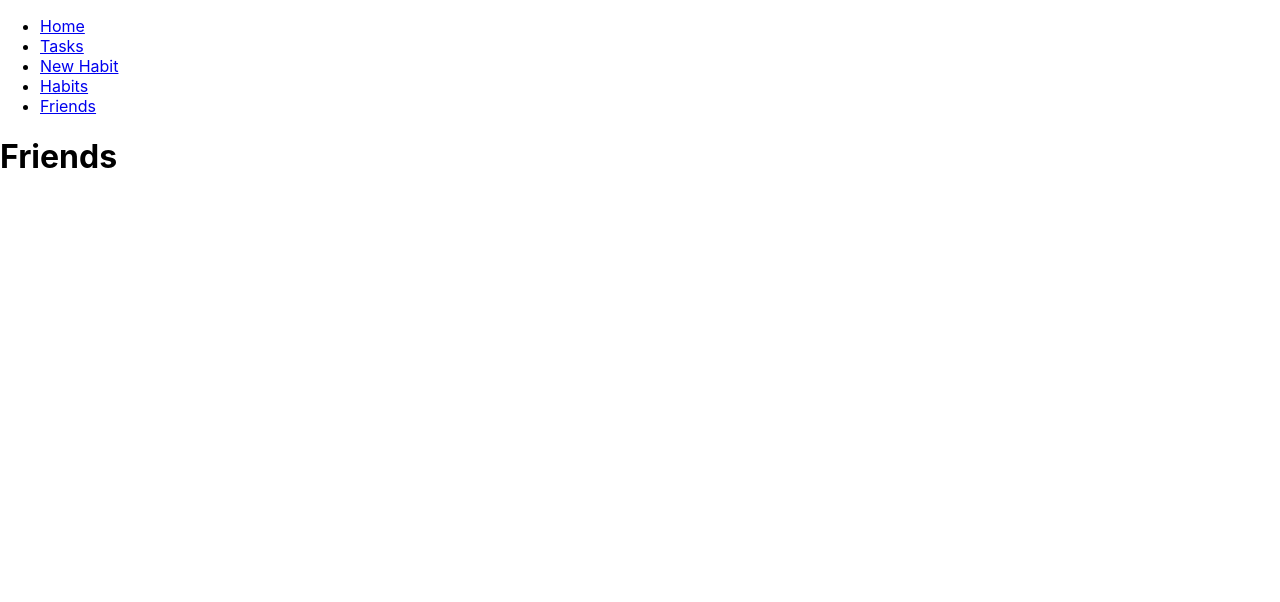
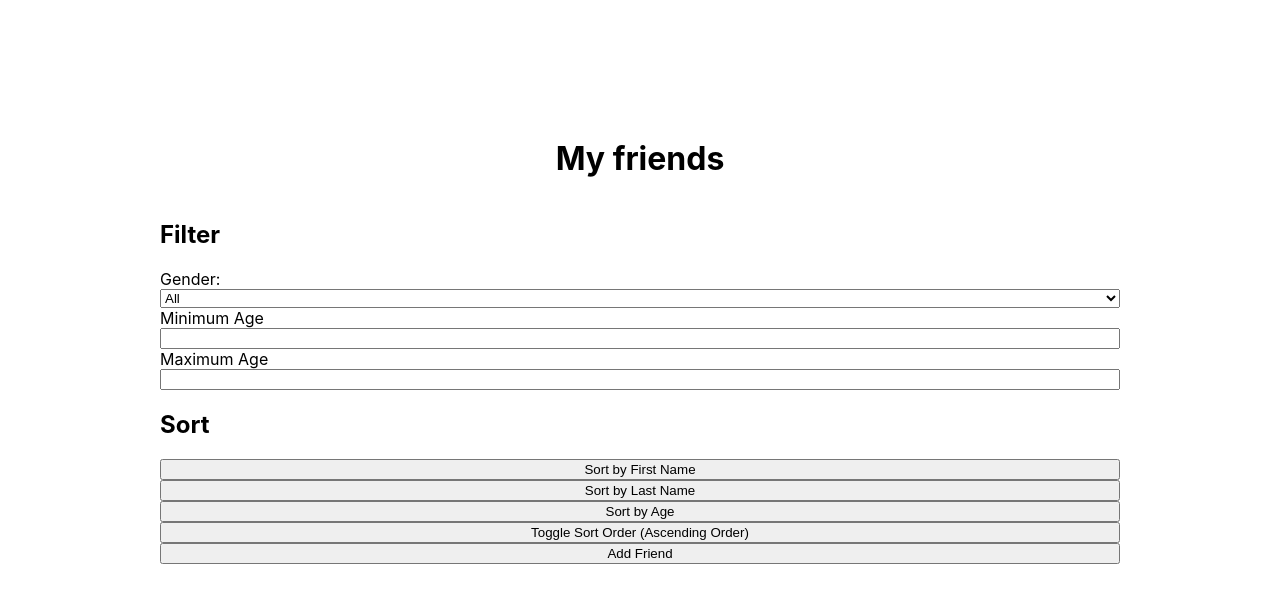
Before and after one commit to Hey-nes/projektarbete-frontend2, a React (Create React App) app: page /friends in a window 1280 px wide. Shown: the top 602 px of the page. Built offline with nearby package versions, Linux system fonts and the light colour scheme.

Commit message:
finished friends component, styled nav

```diff
--- a/src/App.css
+++ b/src/App.css
@@ -5,6 +5,44 @@
 .App-logo {
   height: 40vmin;
   pointer-events: none;
+}
+
+.appNav ul {
+  display: flex;
+  justify-content: space-around;
+  border-bottom: 2px solid white;
+  padding: 2rem;
+  list-style-type: none;
+}
+
+.appNav a {
+  color: white;
+  cursor: pointer;
+}
+
+.appNav a:hover {
+  color: blue;
+}
+
+.friendComponent {
+  width: 75%;
+  margin:  auto;
+  display: flex;
+  flex-direction: column;
+}
+
+.friendComponent h1 {
+  text-align: center;
+}
+
+.friend {
+  cursor: pointer;
+}
+
+.friend, .friendInfo {
+  width: 75%;
+  margin: 0 auto;
+  text-align: center;
 }
 
 @media (prefers-reduced-motion: no-preference) {
--- a/src/App.js
+++ b/src/App.js
@@ -11,7 +11,7 @@ import { Link } from "react-router-dom";
 const App = () => {
   return (
     <>
-      <nav>
+      <nav className="appNav">
         <ul>
           <li>
             <Link to="/">Home</Link>
--- a/src/pages/Friends.jsx
+++ b/src/pages/Friends.jsx
@@ -1,5 +1,142 @@
+import { useState } from "react";
+
 const Friends = () => {
-  return <h1>Friends</h1>;
+  const [friends, setFriends] = useState([]);
+  const [minAge, setMinAge] = useState("");
+  const [maxAge, setMaxAge] = useState("");
+  const [gender, setGender] = useState("");
+  const [sortCriteria, setSortCriteria] = useState("name");
+  const [sortOrder, setSortOrder] = useState("asc");
+
+  const addFriend = () => {
+    fetch("https://randomuser.me/api")
+      .then((res) => res.json())
+      .then((data) => {
+        const newFriend = { ...data.results[0], showMore: false };
+        setFriends([...friends, newFriend]);
+      })
+      .catch((error) => {
+        console.error("Error fetching friend", error);
+      });
+  };
+
+  const handleShowMore = (clickedFriend) => {
+    setFriends((prevFriends) =>
+      prevFriends.map((friend) =>
+        friend === clickedFriend
+          ? { ...friend, showMore: !friend.showMore }
+          : friend
+      )
+    );
+  };
+
+  const filterFriends = () => {
+    return friends.filter((friend) => {
+      const age = friend.dob.age;
+      const genderMatch = !gender || friend.gender === gender;
+      const ageMatch = (!minAge || age >= minAge) && (!maxAge || age <= maxAge);
+
+      return genderMatch && ageMatch;
+    });
+  };
+
+  const sortFriends = (friends, criteria, order) => {
+    const sortedFriends = [...friends];
+
+    sortedFriends.sort((a, b) => {
+      const valueA = getValueForSorting(a, criteria);
+      const valueB = getValueForSorting(b, criteria);
+
+      if (valueA < valueB) {
+        return order === "asc" ? -1 : 1;
+      }
+      if (valueA > valueB) {
+        return order === "asc" ? 1 : -1;
+      }
+      return 0;
+    });
+    return sortedFriends;
+  };
+
+  const getValueForSorting = (friend, criteria) => {
+    switch (criteria) {
+      case "firstName":
+        return friend.name.first.toLowerCase();
+      case "lastName":
+        return friend.name.last.toLowerCase();
+      case "age":
+        return friend.dob.age;
+      default:
+        return "";
+    }
+  };
+
+  return (
+    <div className="friendComponent">
+      <h1>My friends</h1>
+      <h2>Filter</h2>
+      <label htmlFor="gender">Gender: </label>
+      <select
+        name="gender"
+        id="gender"
+        onChange={(e) => setGender(e.target.value)}
+      >
+        <option value="">All</option>
+        <option value="male">Male</option>
+        <option value="female">Female</option>
+      </select>
+
+      <label htmlFor="minAge">Minimum Age</label>
+      <input
+        type="number"
+        name="minAge"
+        id="minAge"
+        value={minAge}
+        onChange={(e) => setMinAge(e.target.value)}
+      />
+
+      <label htmlFor="maxAge">Maximum Age</label>
+      <input
+        type="number"
+        name="maxAge"
+        id="maxAge"
+        value={maxAge}
+        onChange={(e) => setMaxAge(e.target.value)}
+      />
+
+      <h2>Sort</h2>
+      <button onClick={() => setSortCriteria("firstName")}>Sort by First Name</button>
+      <button onClick={() => setSortCriteria("lastName")}>
+        Sort by Last Name
+      </button>
+      <button onClick={() => setSortCriteria("age")}>Sort by Age</button>
+      <button
+        onClick={() => setSortOrder(sortOrder === "asc" ? "desc" : "asc")}
+      >
+        Toggle Sort Order (
+        {sortOrder === "asc" ? "Ascending Order" : "Descending Order"})
+      </button>
+
+      <button onClick={addFriend}>Add Friend</button>
+      {sortFriends(filterFriends(), sortCriteria, sortOrder).map((friend) => (
+        <div key={friend.login.uuid}>
+          <div className="friend" onClick={() => handleShowMore(friend)}>
+            <h3>
+              {friend.name.first} {friend.name.last}
+            </h3>
+            <img src={friend.picture.large} alt="profile picture" />
+          </div>
+          {friend.showMore && (
+            <div className="friendInfo">
+              <p>E-mail: {friend.email}</p>
+              <p>Date of birth: {friend.dob.date}</p>
+              <p>Gender: {friend.gender}</p>
+            </div>
+          )}
+        </div>
+      ))}
+    </div>
+  );
 };
 
 export default Friends;
```
